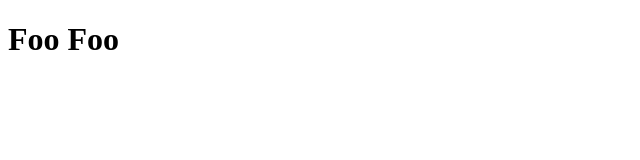
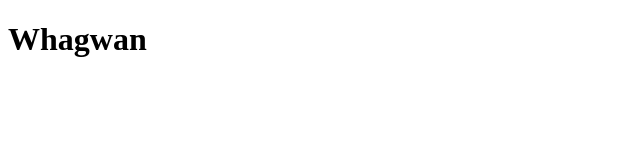
Before and after one commit to lorenzo2011/myFirstSample, a plain HTML site: page index.html in a window 1280 px wide. Shown: the whole page, without its empty margins (0-640 px from the left). Drawn offline with Linux system fonts and the light colour scheme.

Commit message:
added new feature

```diff
--- a/index.html
+++ b/index.html
@@ -4,6 +4,6 @@
 	<title>My first git</title>
 	</head>
 	<body>
-	<h1>Foo Foo</h1>
+	<h1>Whagwan</h1>
 	</body>
 </html>
```
